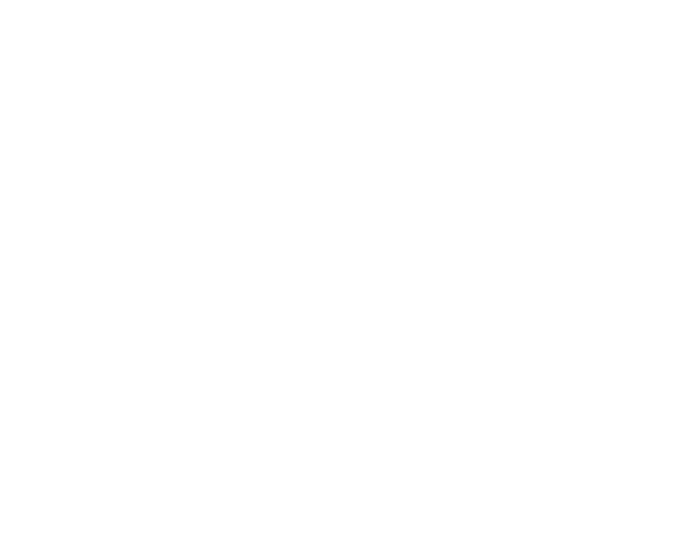
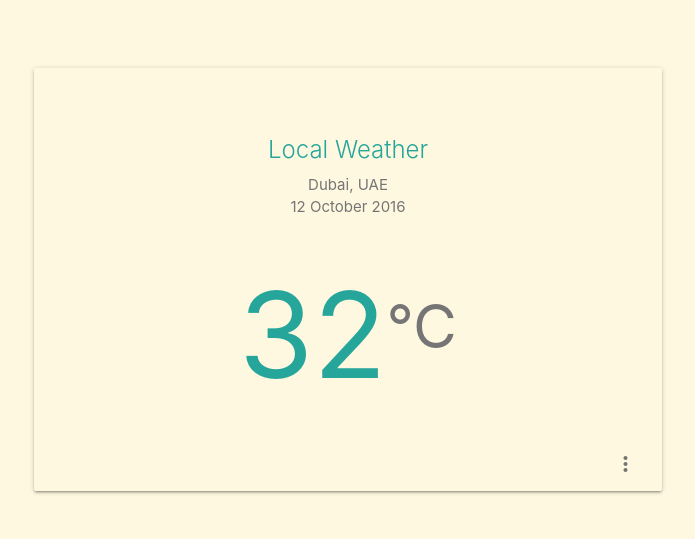
Before and after one commit to zakhttp/local-weather, a plain HTML site: page index.html in a window 1280 px wide. Shown: the whole page, without its empty margins (292-987 px from the left). Drawn offline with nearby package versions, Linux system fonts and the light colour scheme.

Commit message:
Create UI

```diff
--- a/css/master.css
+++ b/css/master.css
@@ -0,0 +1,7 @@
+h2 {
+    font-size: 8em;
+ }
+
+sup {
+    font-size: 0.5em;
+ }
--- a/index.html
+++ b/index.html
@@ -1,20 +1,66 @@
 <!DOCTYPE HTML>
 <html>
+
 <head>
     <meta http-equiv="content-type" content="text/html; charset=utf-8" />
 
     <title>Local Weather</title>
+    <!-- material icons -->
+    <link href="https://fonts.googleapis.com/icon?family=Material+Icons" rel="stylesheet">
     <!-- materialize stylesheet -->
-  <link rel="stylesheet" href="https://cdnjs.cloudflare.com/ajax/libs/materialize/0.97.7/css/materialize.min.css" type="text/css" />
+    <link rel="stylesheet" href="https://cdnjs.cloudflare.com/ajax/libs/materialize/0.97.7/css/materialize.min.css"
+        type="text/css" />
     <!-- main stylesheet -->
     <link rel="stylesheet" href="css/master.css" type="text/css" />
+</head>
 
-</head>
-<body>
+<body class="amber lighten-5">
+    <div class="section">
+        <div class="col s2">
 
+        </div>
+    </div>
+    <div class="section grey-text text-darken-1">
+        <div class="container center">
+            <div class="container section">
+                <div class="card hoverable amber lighten-5 z-depth-1">
+                    <div class="card-content">
+                        <h1 class="card-title teal-text text-lighten-1">Local Weather</h1>
+                        <div class="header">
+                            <p class="location">Dubai, UAE</p>
+                            <p class="date">12 October 2016</p>
+                        </div>
+                        <div class="section container temperature">
+                            <h2 class="teal-text text-lighten-1">32<sup class="grey-text text-darken-1">°C</sup></h2>
+                        </div>
+                        <div class="section footer">
+                            <span class="activator"><i class="material-icons right">more_vert</i></span>
+                        </div>
+                    </div>
+                    <div class="card-reveal amber lighten-5 center">
+                        <span class="card-title">Temperature unit<span><i class="material-icons right">close</i></span></span>
+                        <form class="center section" action="#">
+                            <p class="center-align">
+                                <input type="radio" name="temp-form" id="celsius" />
+                                <label for="celsius">°C</label>
+                            </p>
+                            <p class="center-align">
+                                <input type="radio" name="temp-form" id="farenheit" />
+                                <label for="farenheit">°F</label>
+                            </p>
+                        </form>
+                    </div>
+
+                </div>
+            </div>
+        </div>
+    </div>
+    </div>
     <!-- jquery script -->
-  <script src="http://code.jquery.com/jquery-3.1.1.min.js" integrity="sha256-hVVnYaiADRTO2PzUGmuLJr8BLUSjGIZsDYGmIJLv2b8="   crossorigin="anonymous"></script>
+    <script src="http://code.jquery.com/jquery-3.1.1.min.js" integrity="sha256-hVVnYaiADRTO2PzUGmuLJr8BLUSjGIZsDYGmIJLv2b8="
+        crossorigin="anonymous"></script>
     <!-- materialize.js -->
     <script src="https://cdnjs.cloudflare.com/ajax/libs/materialize/0.97.7/js/materialize.min.js"></script>
 </body>
+
 </html>
```
Also changed, not shown: 2 other files. Lines whose indentation alone changed are shown as unchanged.
